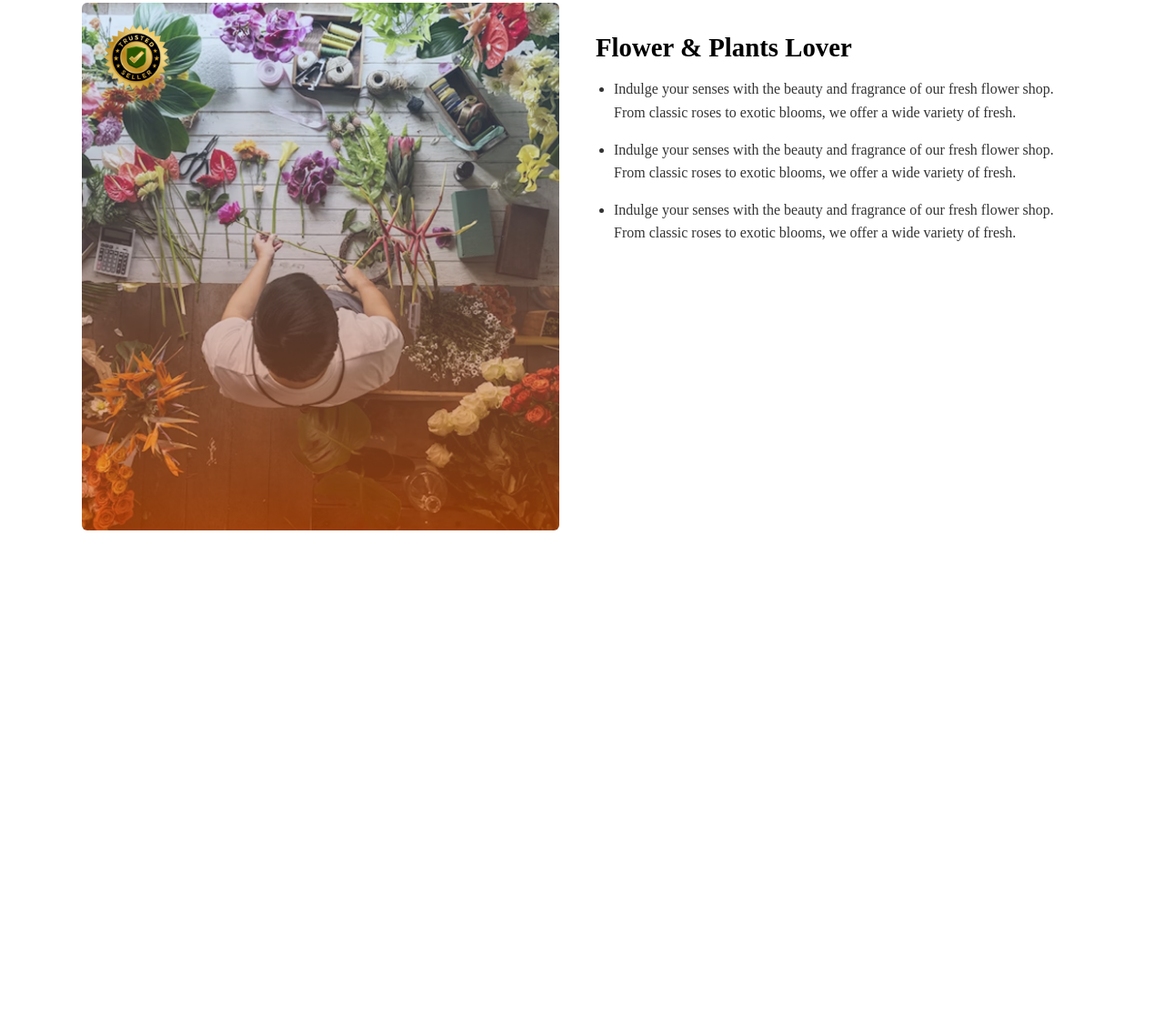
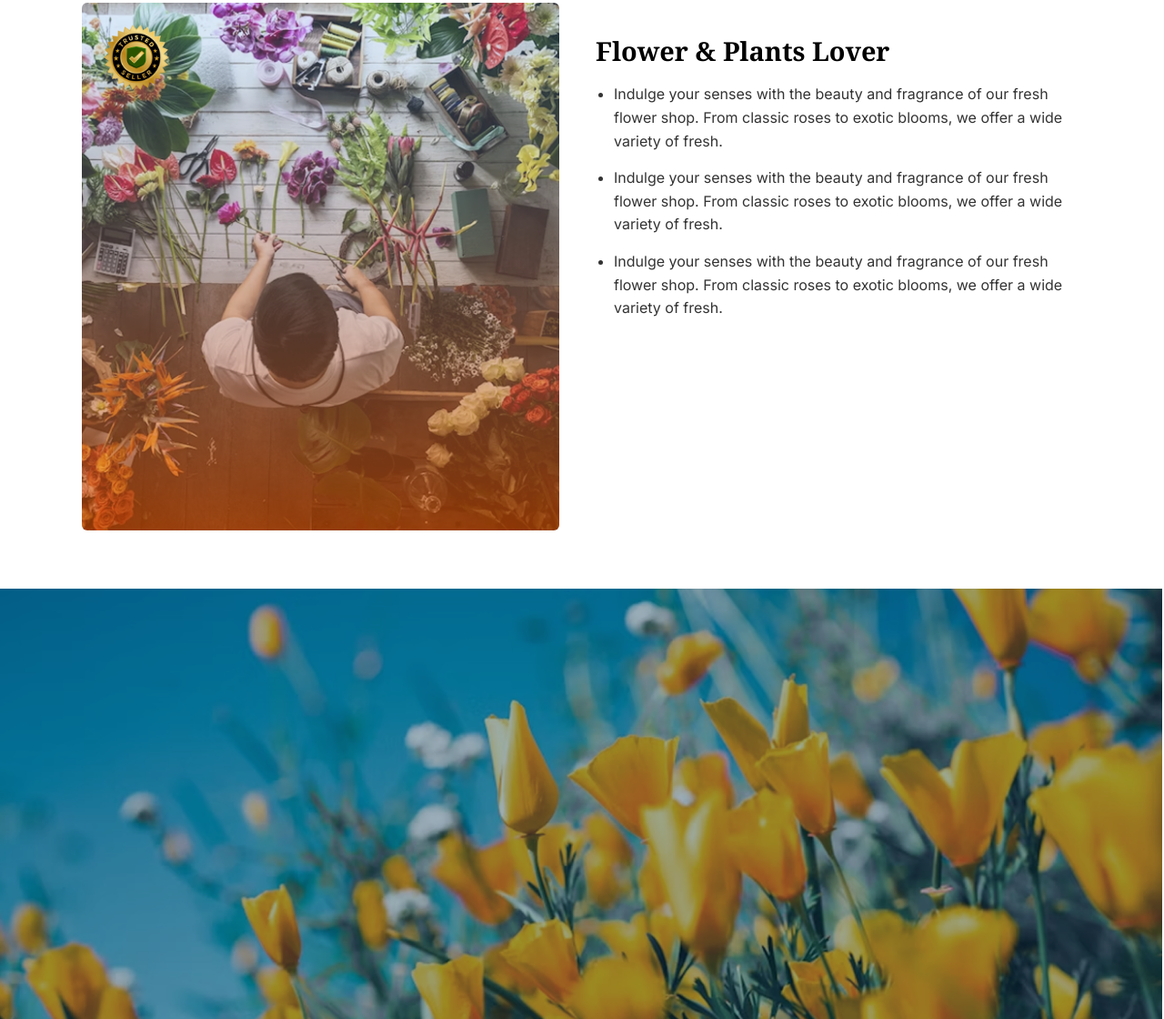
Before and after one commit to alamin2507/ph-webdev-ass2, a plain HTML site: page index.html in a window 1280 px wide. Shown: the part 1680-2800 px from the top of the page at 91% size. Before the commit the page ends 2295 px from the top, so only its background shows below. Drawn offline with Linux system fonts and the light colour scheme.

Commit message:
added joint section and color

```diff
--- a/index.html
+++ b/index.html
@@ -146,20 +146,24 @@
         </div>
     </section>
     <section>
-        <div class="container">
+        <div class="container2">
     <div class="image-section">
       <img src="assets/flower-store.png" alt="Flower Shop">
       <img class="badge" src="assets/trusted-badge.png" alt="Trusted Seller Badge">
     </div>
     <div class="text-section">
-      <h2>Flower & Plants Lover</h2>
+      <h2 class="noto-serif">Flower & Plants Lover</h2>
       <ul>
-        <li>Indulge your senses with the beauty and fragrance of our fresh flower shop. From classic roses to exotic blooms, we offer a wide variety of fresh.</li>
-        <li>Indulge your senses with the beauty and fragrance of our fresh flower shop. From classic roses to exotic blooms, we offer a wide variety of fresh.</li>
-        <li>Indulge your senses with the beauty and fragrance of our fresh flower shop. From classic roses to exotic blooms, we offer a wide variety of fresh.</li>
+        <li class="description inter">Indulge your senses with the beauty and fragrance of our fresh flower shop. From classic roses to exotic blooms, we offer a wide variety of fresh.</li>
+        <li class="description inter">Indulge your senses with the beauty and fragrance of our fresh flower shop. From classic roses to exotic blooms, we offer a wide variety of fresh.</li>
+        <li class="description inter">Indulge your senses with the beauty and fragrance of our fresh flower shop. From classic roses to exotic blooms, we offer a wide variety of fresh.</li>
       </ul>
     </div>
   </div>
+    </section>
+
+    <section class="joint-section">
+        <img src="assets/news-letter-bg.png" alt="news-letter-bg" class="joint-bg">
     </section>
 
     </main>
--- a/styles/style.css
+++ b/styles/style.css
@@ -103,10 +103,12 @@ header {
       margin: 0 0 10px;
     }
 
-    .headline .orange {
+    .headline  {
       color: rgba(233, 90, 8, 1);
     }
-
+    .orange {
+        color: rgba(233, 90, 8, 1);
+    }
     .description {
       font-size: 1.2rem;
       color: #555;
@@ -209,7 +211,7 @@ header {
 }
 
 /* plant lover section  */
-.container {
+.container2 {
   display: flex;
   padding: 20px;
   gap: 30px;
@@ -259,6 +261,19 @@ header {
   line-height: 1.6;
   color: #333;
 }
+
+
+/* joint section  */
+.joint-bg {
+    width: 100vw;
+    height: auto;
+}
+.joint-section {
+    margin: 40px 0px;
+    margin-left: -10px;
+}
+
+
 
 
 
@@ -361,6 +376,7 @@ header {
     /* plants lover section  */
     .container {
     flex-direction: column;
+    text-align: center;
     padding: 15px;
   }
 
```
